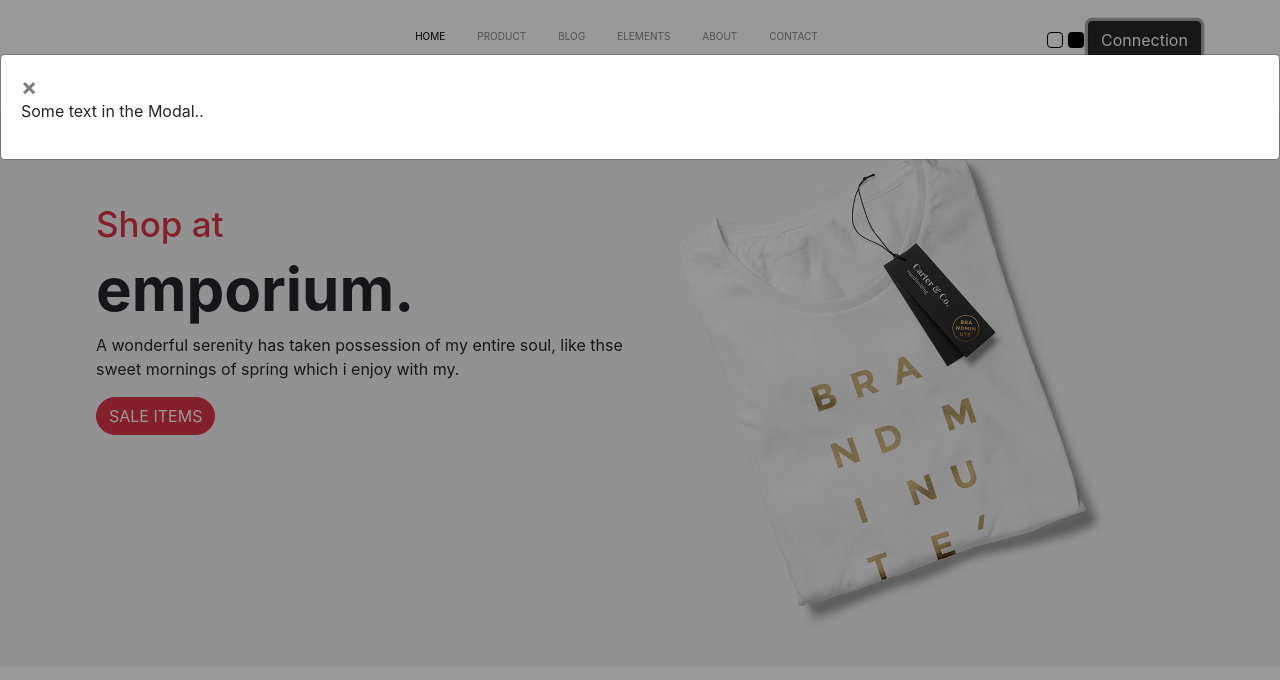
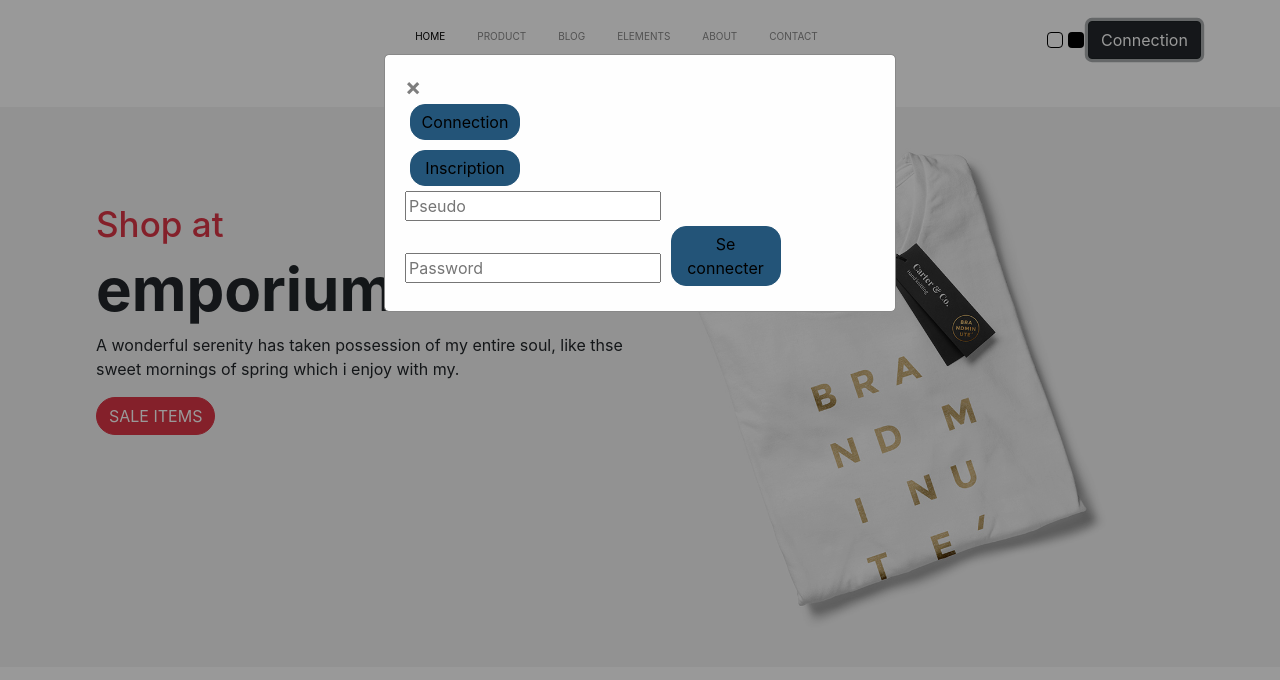
Before and after one commit to KadirYavas/je_projet_site, a website: page index.html in a window 1280 px wide. Both pictures are taken after a click on the button "Connection". Shown: the part 46-726 px from the top of the page. Drawn offline with nearby package versions, Linux system fonts and the light colour scheme.

Commit message:
debutmodal

```diff
--- a/index.html
+++ b/index.html
@@ -51,7 +51,13 @@
     <div class="modal">
         <div class="modal-content">
             <span class="close">&times;</span>
-            <p>Some text in the Modal..</p>
+            <button class="btnmodal">Connection</button>
+            <button class="btnmodal">Inscription</button>
+            <div>
+                <input type="text" placeholder="Pseudo">
+                <input type="text" placeholder="Password">
+                <button class="btnmodal">Se connecter</button>
+            </div>
         </div>
     </div>
 
--- a/public/sass/style.sass
+++ b/public/sass/style.sass
@@ -152,13 +152,19 @@ ul
     overflow: auto
     background-color: rgb(0,0,0)
     background-color: rgba(0,0,0,0.4)
-
-.modal-content
-    background-color: #fefefe
-    margin: auto
-    padding: 20px
-    border: 1px solid #888
-    width: 80%
+    .modal-content
+        background-color: #fefefe
+        margin: auto
+        padding: 20px
+        border: 1px solid #888
+        width: 40%
+        .btnmodal
+            width: 110px
+            background-color: #235478
+            border-radius: 15px
+            border: 1px solid #235478
+            padding: 5px
+            margin: 5px
 .close
     color: #aaaaaa
     float: right
```
Also changed, not shown: public/css/style.css, 1 other file.
